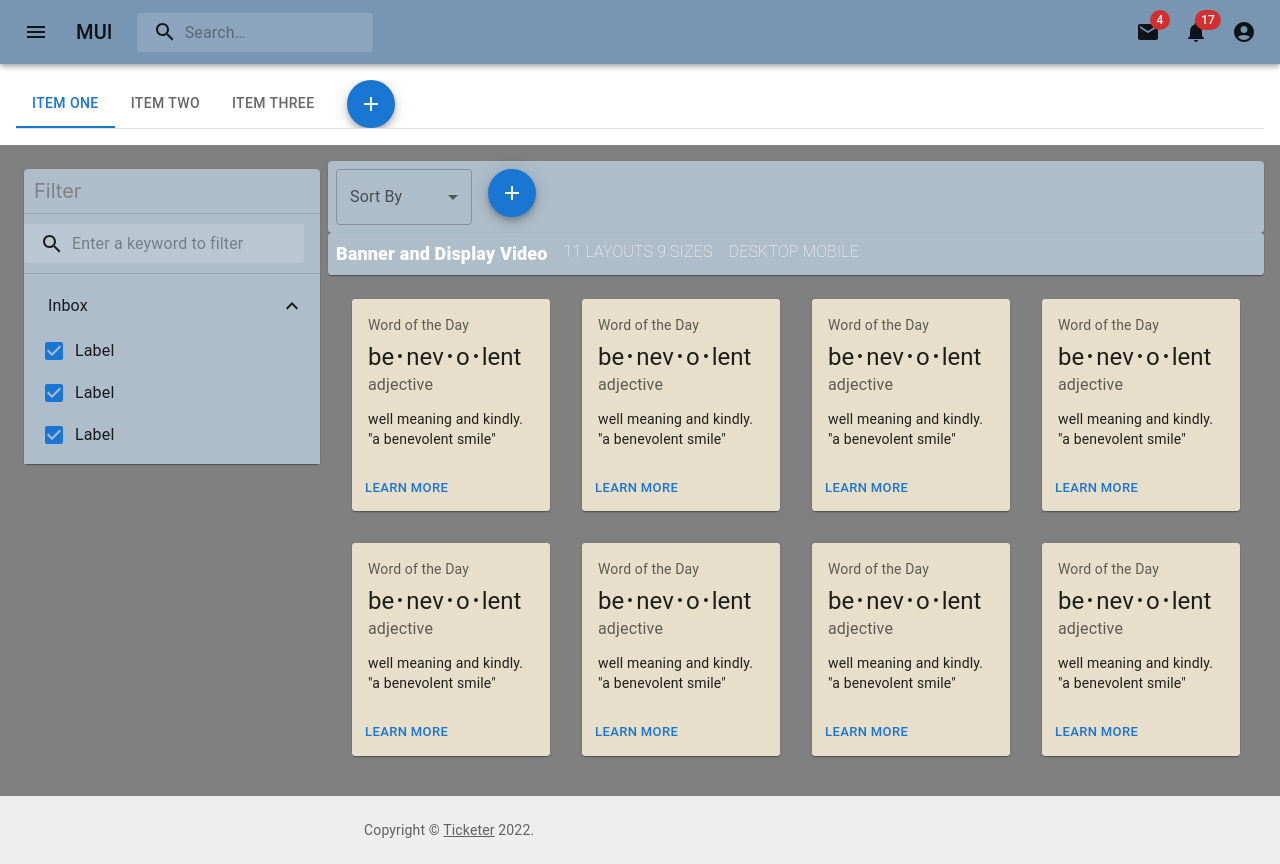
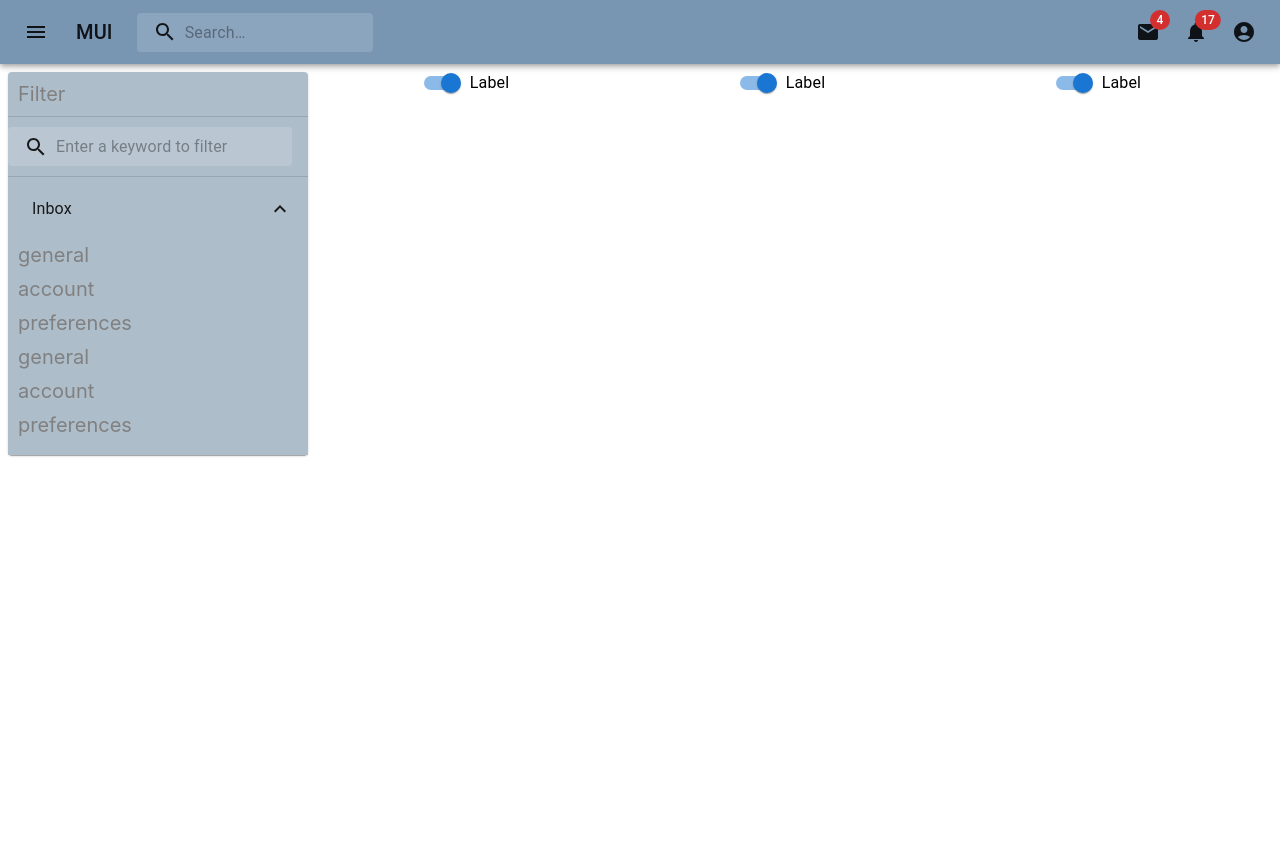
Before and after one commit to ashwani90/jira-frontend, a React (Create React App) app: page /settings in a window 1280 px wide. After the commit the page ends 800 px from the top, so only its background shows below. Built offline with nearby package versions, Linux system fonts and the light colour scheme.

Commit message:
Work on settings page

```diff
--- a/src/App.js
+++ b/src/App.js
@@ -1,18 +1,20 @@
 import React from 'react';
 import './App.css';
 import Home from "./containers/pages/Home";
+import Settings from './containers/pages/Settings';
 import {
-  BrowserRouter as Router,
-  Switch,
-  Route,
-  Link
+  Routes,
+  Route
 } from "react-router-dom";
 
 function App() {
   return (
-    <>
-    <Home />
-    </>
+        <div>
+          <Routes>
+              <Route exact path='/' element={<Home />} />
+              <Route path='/settings' element={<Settings />} />
+          </Routes>
+        </div>
 
   );
 }
--- a/src/components/filter/filter.js
+++ b/src/components/filter/filter.js
@@ -6,6 +6,7 @@ import Divider from '@mui/material/Divider';
 import SearchIcon from '@mui/icons-material/Search';
 import {FilterSearch,SearchIconWrapper,StyledInputBase, theme} from "../../styles/header";
 import FilterList from './filterList';
+import SettingsList from "../settings/settingsList";
 
 const Item = styled('div')(() => ({
     marginTop: "10px",
@@ -18,7 +19,7 @@ const Item = styled('div')(() => ({
     fontSize: "20px",
   }));
 
-export default function Filter() {
+export default function Filter(props) {
   return (
     <Box
       sx={{
@@ -44,7 +45,7 @@ export default function Filter() {
             />
           </FilterSearch>
           <Divider />
-          <FilterList />
+         {props.listType=="settings" ? <SettingsList list={props.list}/> : <FilterList />}
       </Paper>
     </Box>
   );
--- /dev/null
+++ b/src/components/settings/settingsList.js
@@ -0,0 +1,45 @@
+import * as React from 'react';
+import List from '@mui/material/List';
+import ListItemButton from '@mui/material/ListItemButton';
+import ListItemText from '@mui/material/ListItemText';
+import Collapse from '@mui/material/Collapse';
+import ExpandLess from '@mui/icons-material/ExpandLess';
+import ExpandMore from '@mui/icons-material/ExpandMore';
+import { theme } from '../../styles/header';
+import { styled } from '@mui/material/styles';
+
+const Item = styled('div')(() => ({
+    marginTop: "10px",
+    marginBottom: "10px",
+    textAlign: 'left',
+    color: "grey",
+    marginLeft: "10px",
+    border: 0,
+    boxShadow: 0,
+    fontSize: "20px",
+  }));
+
+export default function SettingsList(props) {
+  const [open, setOpen] = React.useState(true);
+
+  const handleClick = () => {
+    setOpen(!open);
+  };
+
+  return (
+    <List
+      sx={{ width: '100%', bgcolor: 'inherit' }}
+      component="nav"
+    >
+      <ListItemButton onClick={handleClick}>
+        <ListItemText primary="Inbox" sx={{ ml: theme.spacing(1) }} />
+        {open ? <ExpandLess /> : <ExpandMore />}
+      </ListItemButton>
+      <Collapse in={open} timeout="auto" unmountOnExit>
+        <List component="div" disablePadding>
+            {props.list.map((index) => <Item>{index}</Item>)}
+        </List>
+      </Collapse>
+    </List>
+  );
+}
--- a/src/containers/pages/Settings.js
+++ b/src/containers/pages/Settings.js
@@ -1,10 +1,53 @@
 import React from 'react';
+import Filter from '../../components/filter/filter';
+import { Grid } from '@mui/material';
+import Header from '../../components/header/Header';
+import FormGroup from '@mui/material/FormGroup';
+import FormControlLabel from '@mui/material/FormControlLabel';
+import Switch from '@mui/material/Switch';
+import { styled } from '@mui/material/styles';
+
+const settings = ["general", "account", "preferences","general", "account", "preferences"];
+
+const Item = styled('div')(() => ({
+    display: "flex",
+    justifyContent: "center",
+    border: 0,
+    boxShadow: 0,
+    fontSize: "20px",
+  }));
 
 function Settings() {
     return (
         <>
-        Hello
-        </>
+        <Header />
+        <Grid container spacing={2} sx={{ p: 2  }}>
+  <Grid xs={3} >
+
+        <Filter listType="settings" list={settings}/>
+
+  </Grid>
+  <Grid xs={9} sx={{m:0}} >
+  <Grid container >
+        <Grid xs={4} sx={{m:0}} >
+            <Item>
+        <FormControlLabel control={<Switch defaultChecked />} label="Label" />
+        </Item>
+        </Grid>
+        <Grid xs={4} sx={{m:0}}>
+            <Item>
+        <FormControlLabel control={<Switch defaultChecked />} label="Label" />
+        </Item>
+        </Grid>
+        <Grid xs={4} sx={{m:0}}>
+            <Item>
+        <FormControlLabel control={<Switch defaultChecked />} label="Label" />
+        </Item>
+        </Grid>
+        </Grid>
+  </Grid>
+</Grid>
+</>
     );
 }
 
--- a/src/index.js
+++ b/src/index.js
@@ -3,11 +3,14 @@ import ReactDOM from 'react-dom/client';
 import './index.css';
 import App from './App';
 import reportWebVitals from './reportWebVitals';
+import { BrowserRouter } from 'react-router-dom';
 
 const root = ReactDOM.createRoot(document.getElementById('root'));
 root.render(
   <React.StrictMode>
+    <BrowserRouter>
     <App />
+  </BrowserRouter>
   </React.StrictMode>
 );
 
```
